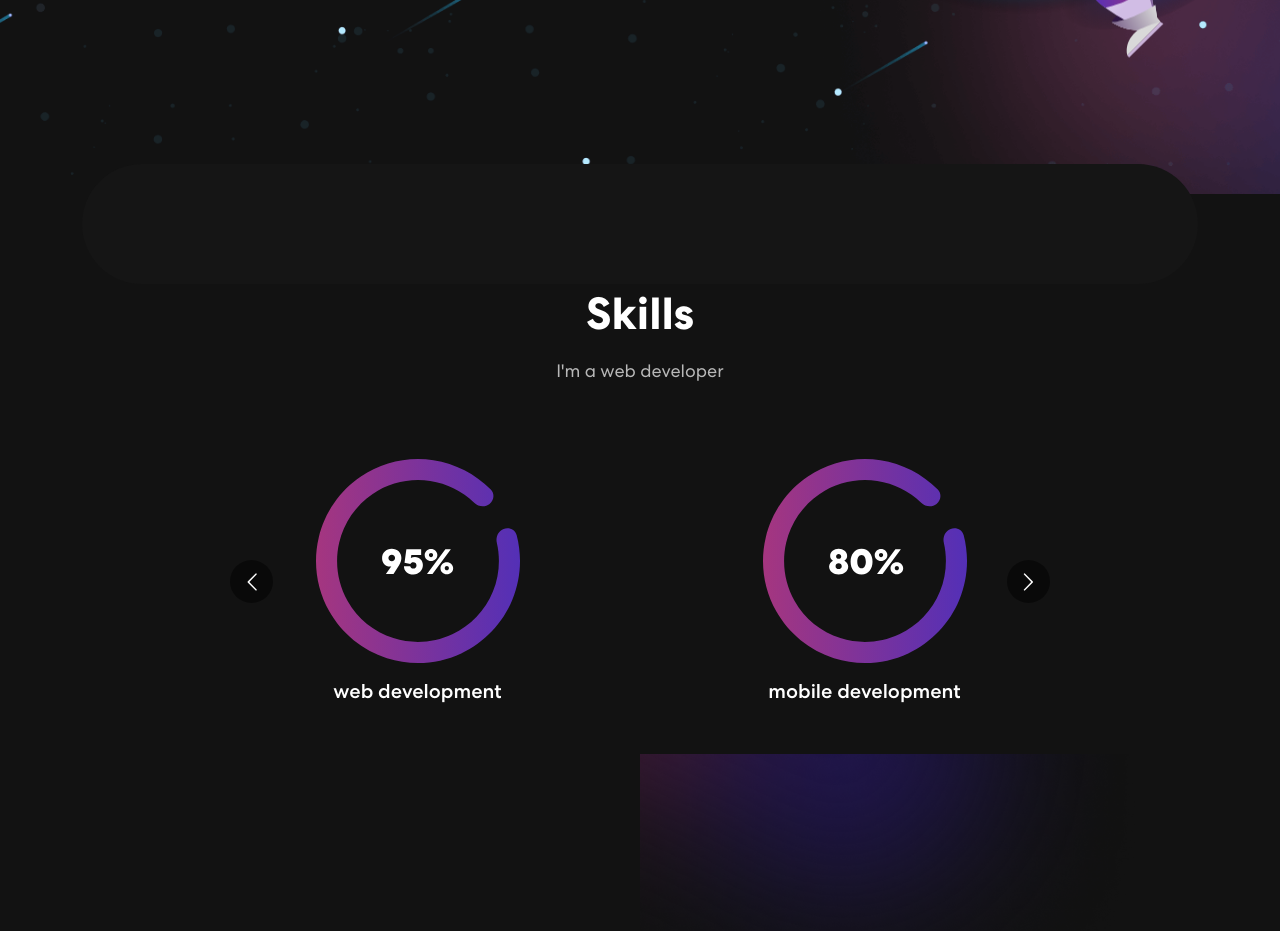
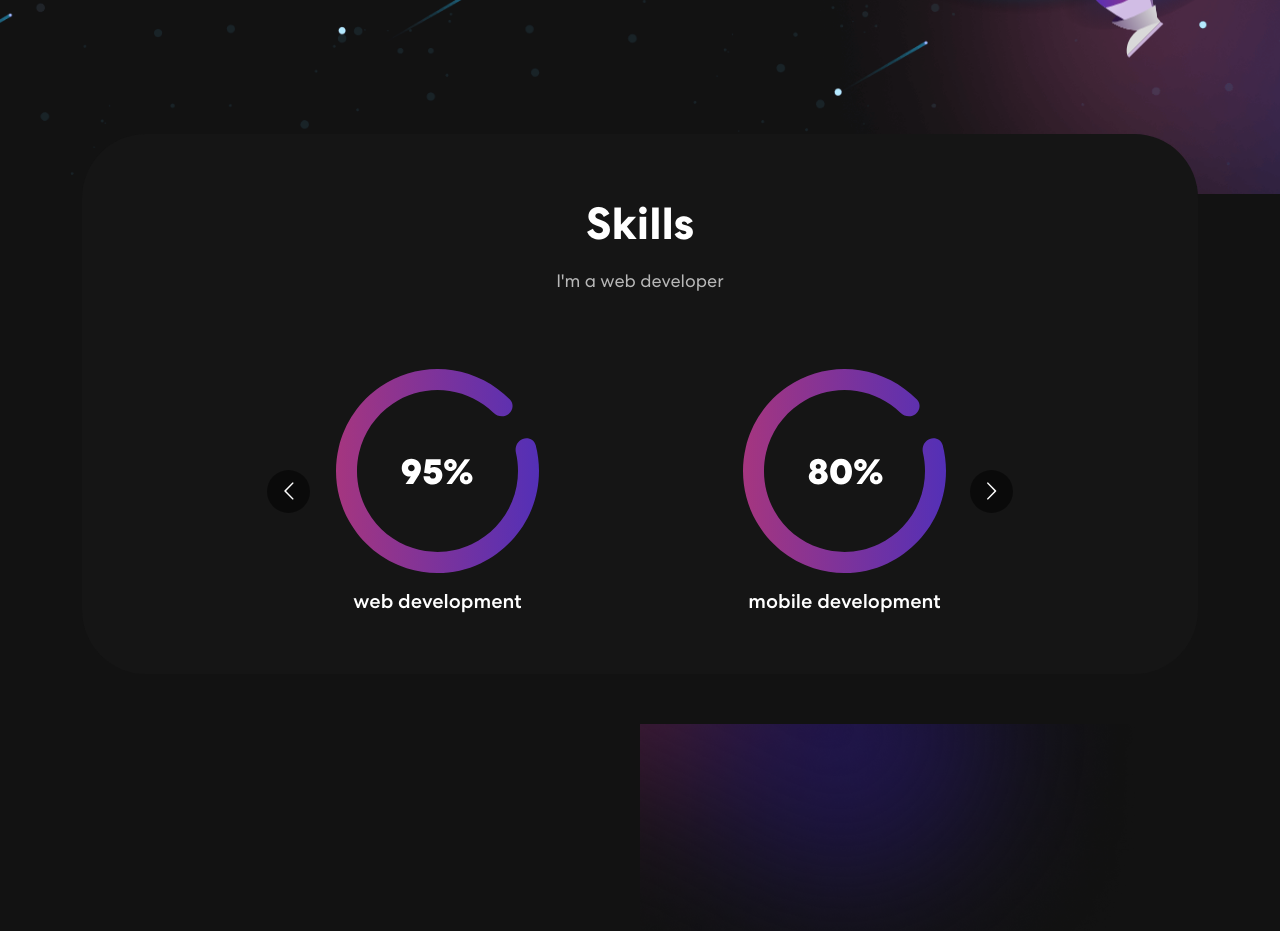
Before and after one commit to WAJAMASARA/portfolio, a React (Create React App) app: page / in a window 1280 px wide. Shown: the part 780-1711 px from the top of the page. Built offline with nearby package versions, Linux system fonts and the light colour scheme.

Commit message:
some css changes of skills.js has added(relavent to slidebar) Signed-off-by: W A J AMASARA <125728677+WAJAMASARA@users.noreply.github.com>

```diff
--- a/src/App.css
+++ b/src/App.css
@@ -288,7 +288,7 @@ nav.navbar .navbar-toggler[aria-expanded="true"] .navbar-toggler-icon{
   border-radius: 64px;
   text-align: center;
   padding: 60px 50px;
-  margin-top: -30px;
+  margin-top: -60px;
 }
 
 .skill h2{
@@ -312,7 +312,7 @@ nav.navbar .navbar-toggler[aria-expanded="true"] .navbar-toggler-icon{
 }
 
 .skill-slider .item img{
-
+  width: 50%;
   margin: 0 auto 15px auto;
 }
 
--- a/src/components/Skills.js
+++ b/src/components/Skills.js
@@ -31,7 +31,7 @@ export const Skills = () => {
       <Container>
         <Row>
           <Col>
-            <div className="skill-bx"></div>
+            <div className="skill-bx">
               <h2>Skills</h2>
               <p>I'm a web developer</p>
               <Carousel
@@ -56,6 +56,7 @@ export const Skills = () => {
                   <h5>software development</h5>
                 </div>
               </Carousel>
+            </div>
           </Col>
         </Row>
       </Container>
```
Lines whose indentation alone changed are shown as unchanged.
